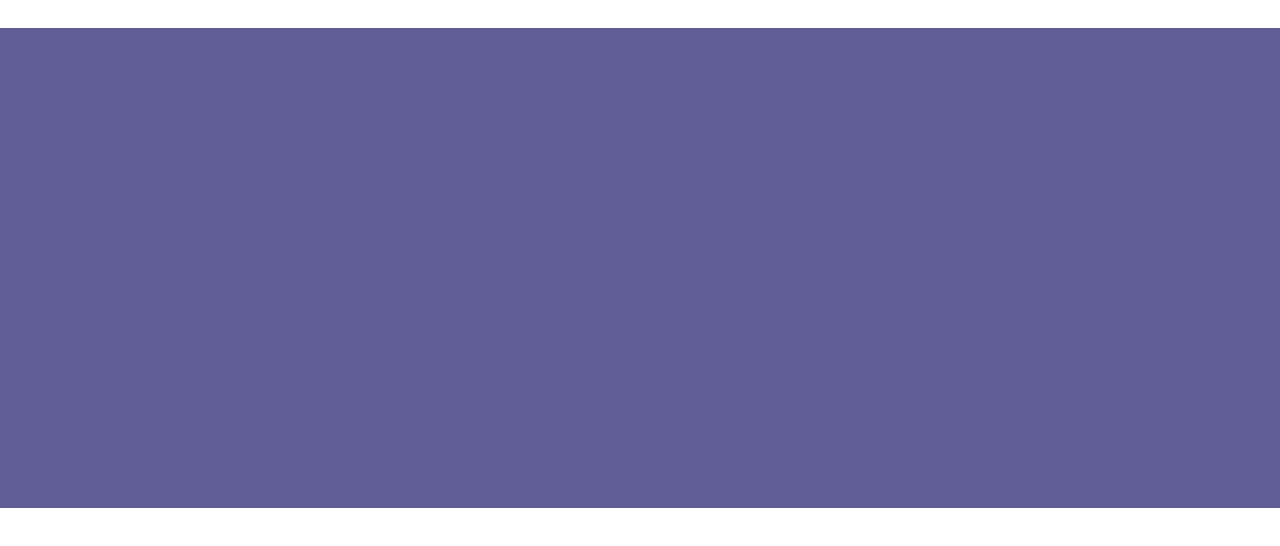
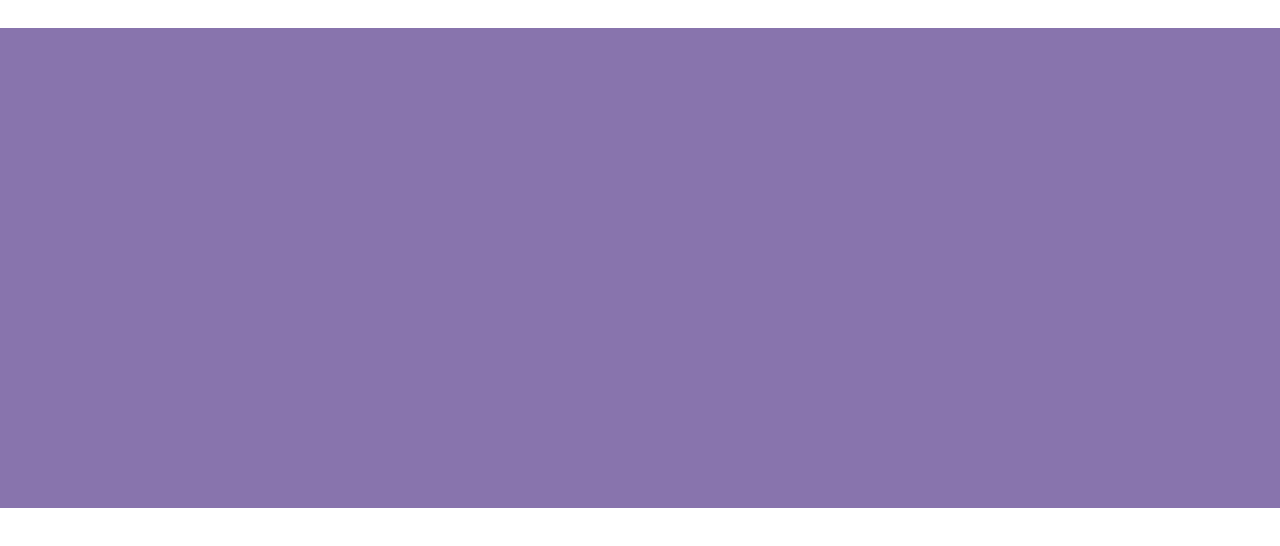
Before and after one commit to gureesu/Louravielle, a plain HTML site: page index.html in a window 1280 px wide. Shown: the part 412-958 px from the top of the page. Drawn offline with Linux system fonts and the light colour scheme.

Commit message:
modified:   styles.css

```diff
--- a/styles.css
+++ b/styles.css
@@ -7,7 +7,7 @@
 
 :root {
   --primary-color: #bebef4;
-  --secondary-color: #615e97;
+  --secondary-color: #8874ad;
   --hover-bg: #664fa3;
   --hover-text: rgb(250, 205, 82);
   --primary-text: #63569f;
```
